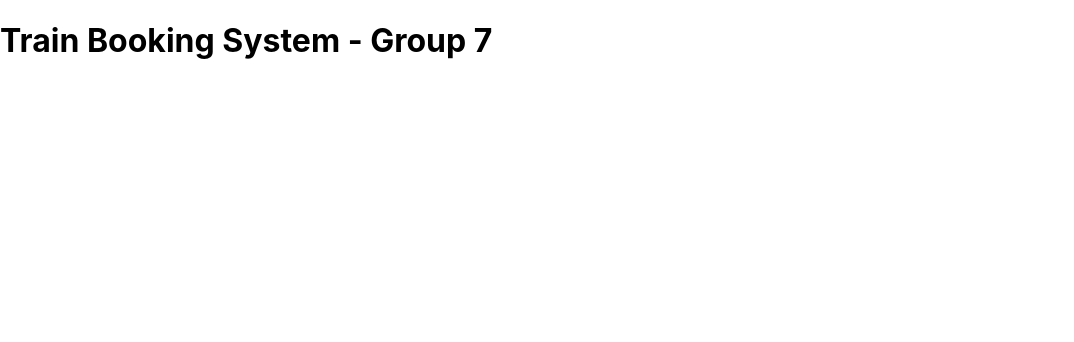
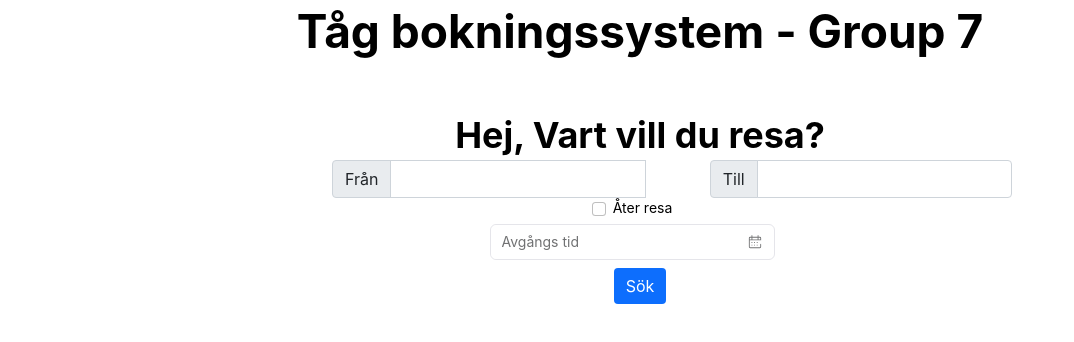
Before and after one commit to adambrodin/th2103-g07, a React (Create React App) app in the folder client/: page / in a window 1280 px wide. Shown: the top 342 px of the page, without its empty margins (0-1074 px from the left). Built offline with nearby package versions, Linux system fonts and the light colour scheme.

Commit message:
Added search component on startpage

```diff
--- a/client/package.json
+++ b/client/package.json
@@ -10,6 +10,7 @@
     "react": "^17.0.2",
     "react-dom": "^17.0.2",
     "react-scripts": "4.0.3",
+    "rsuite": "^5.3.0",
     "typescript": "^4.5.3"
   },
   "scripts": {
--- a/client/public/index.html
+++ b/client/public/index.html
@@ -10,34 +10,15 @@
       content="Web site created using create-react-app"
     />
     <link rel="apple-touch-icon" href="%PUBLIC_URL%/logo192.png" />
-    <!--
-      manifest.json provides metadata used when your web app is installed on a
-      user's mobile device or desktop. See https://developers.google.com/web/fundamentals/web-app-manifest/
-    -->
     <link rel="manifest" href="%PUBLIC_URL%/manifest.json" />
-    <!--
-      Notice the use of %PUBLIC_URL% in the tags above.
-      It will be replaced with the URL of the `public` folder during the build.
-      Only files inside the `public` folder can be referenced from the HTML.
+    <link href="https://cdn.jsdelivr.net/npm/bootstrap@5.1.3/dist/css/bootstrap.min.css" rel="stylesheet" integrity="sha384-1BmE4kWBq78iYhFldvKuhfTAU6auU8tT94WrHftjDbrCEXSU1oBoqyl2QvZ6jIW3" crossorigin="anonymous">
+    <script src="https://cdn.jsdelivr.net/npm/bootstrap@5.1.3/dist/js/bootstrap.bundle.min.js" integrity="sha384-ka7Sk0Gln4gmtz2MlQnikT1wXgYsOg+OMhuP+IlRH9sENBO0LRn5q+8nbTov4+1p" crossorigin="anonymous"></script>
 
-      Unlike "/favicon.ico" or "favicon.ico", "%PUBLIC_URL%/favicon.ico" will
-      work correctly both with client-side routing and a non-root public URL.
-      Learn how to configure a non-root public URL by running `npm run build`.
-    -->
     <title>React App</title>
   </head>
   <body>
     <noscript>You need to enable JavaScript to run this app.</noscript>
     <div id="root"></div>
-    <!--
-      This HTML file is a template.
-      If you open it directly in the browser, you will see an empty page.
 
-      You can add webfonts, meta tags, or analytics to this file.
-      The build step will place the bundled scripts into the <body> tag.
-
-      To begin the development, run `npm start` or `yarn start`.
-      To create a production bundle, use `npm run build` or `yarn build`.
-    -->
   </body>
 </html>
--- /dev/null
+++ b/client/src/StartPage/SearchConponent.tsx
@@ -0,0 +1,17 @@
+
+
+import React, { useState } from 'react';
+
+import "rsuite/dist/rsuite.min.css";
+
+function SearchConponent() {
+
+
+  return (
+          <div id="searchResults">
+              <p>hej</p>
+          </div>
+  );
+}
+
+export default SearchConponent;
--- /dev/null
+++ b/client/src/StartPage/startpage.tsx
@@ -0,0 +1,88 @@
+import { DatePicker } from 'rsuite';
+import React, { useState } from 'react';
+import SearchConponent from './SearchConponent';
+
+
+import "rsuite/dist/rsuite.min.css";
+
+function StartPage() {
+  const [returnTrip, setReturnTrip] = useState(false);
+
+  function submitForm(event: any){
+    event.preventDefault();
+
+    let data = {from: event.target[0].value,
+    to: event.target[1].value,
+    fromDate: event.target[3].value,
+    toDate: event.target[4].value}
+
+    fetch("POst URL",{
+      method:'POST',
+      headers: {'Content-Type': 'application/json'} ,
+      body: JSON.stringify(data)
+    }).then(res => {
+      console.log("sucsess")
+      ToggleSearchContainer();
+    })
+  }
+
+  function ToggleSearchContainer() {
+    let x = document.getElementById("SearchContainer");
+    let y = document.getElementById("searchResults");
+    if (x != null && y != null){
+      if (x.style.display === "none") {
+        x.style.display = "block";
+        y.style.display = "none";
+      } else {
+        x.style.display = "none";
+        y.style.display = "block";
+      }
+    }
+  }
+
+  return (
+      <div className='container text-center'>
+        <div className='row'>
+          <h1>Tåg bokningssystem - Group 7</h1>
+        </div>
+        <div id="SearchContainer" className="row mt-5">
+            <h2>Hej, Vart vill du resa?</h2>
+            <div className='justify-content-center'>
+            <form action="post" onSubmit={(event) => submitForm(event)}>
+              <div className='form-row'>
+                <div className="form-group col-md-8 mx-auto">
+                  <div id="startForm" className="input-group">
+                    <label className="input-group-text" htmlFor="fromDestination">Från</label>
+                    <input id="fromDestination" className="form-control" type="text" />
+                    <label className="input-group-text" htmlFor="toDestination">Till</label>
+                    <input id="toDestination" className="form-control" type="text" />
+                  </div>
+                </div>
+              </div>
+              <div className='form-row'>
+                <div className="form-group col-md-8 mx-auto">
+                  <div className="form-check form form-check-inline">
+                  <label className="form-check-lable" htmlFor="returnTrip">Åter resa</label>
+                  <input className="form-check-input"type="checkbox" name="returnTrip" id="returnTrip" onChange={() => setReturnTrip(!returnTrip)}/>
+                  </div>
+                  <div id="timeSelectContainer">
+                    {returnTrip ?
+                      <>
+                        <DatePicker format="yyyy-MM-dd HH:mm" placeholder="Avgångs tid"/>
+                        <DatePicker format="yyyy-MM-dd HH:mm" placeholder="Ankomst tid"/>
+                      </>:
+                        <DatePicker format="yyyy-MM-dd HH:mm" placeholder="Avgångs tid"/>
+                    }
+                  </div>
+                  <input className="btn btn-primary mt-2" type="submit" value="Sök" />
+                </div>
+              </div>
+            </form>
+            </div>
+        </div>
+        <SearchConponent />
+      </div>
+  );
+}
+
+export default StartPage;
--- a/client/src/index.css
+++ b/client/src/index.css
@@ -1,13 +1,29 @@
 body {
   margin: 0;
-  font-family: -apple-system, BlinkMacSystemFont, 'Segoe UI', 'Roboto', 'Oxygen',
-    'Ubuntu', 'Cantarell', 'Fira Sans', 'Droid Sans', 'Helvetica Neue',
+  font-family: -apple-system, BlinkMacSystemFont, "Segoe UI", "Roboto", "Oxygen",
+    "Ubuntu", "Cantarell", "Fira Sans", "Droid Sans", "Helvetica Neue",
     sans-serif;
   -webkit-font-smoothing: antialiased;
   -moz-osx-font-smoothing: grayscale;
+  color: black !important;
 }
 
 code {
-  font-family: source-code-pro, Menlo, Monaco, Consolas, 'Courier New',
+  font-family: source-code-pro, Menlo, Monaco, Consolas, "Courier New",
     monospace;
 }
+
+#startForm label {
+  margin-left: 4rem;
+  border-bottom-left-radius: 4px;
+  border-top-left-radius: 4px;
+}
+#startForm input {
+  max-width: 16rem;
+}
+#timeSelectContainer div:first-child {
+  margin-right: 1rem !important;
+}
+#searchResults {
+  display: none;
+}
--- a/client/src/index.tsx
+++ b/client/src/index.tsx
@@ -2,10 +2,11 @@ import React from 'react';
 import ReactDOM from 'react-dom';
 import './index.css';
 import App from './App';
+import StartPage from './StartPage/startpage';
 
 ReactDOM.render(
   <React.StrictMode>
-    <App />
+    <StartPage />
   </React.StrictMode>,
   document.getElementById('root')
 );
```
Also changed, not shown: 1 other file (tests, documents, lock files or other folders).
